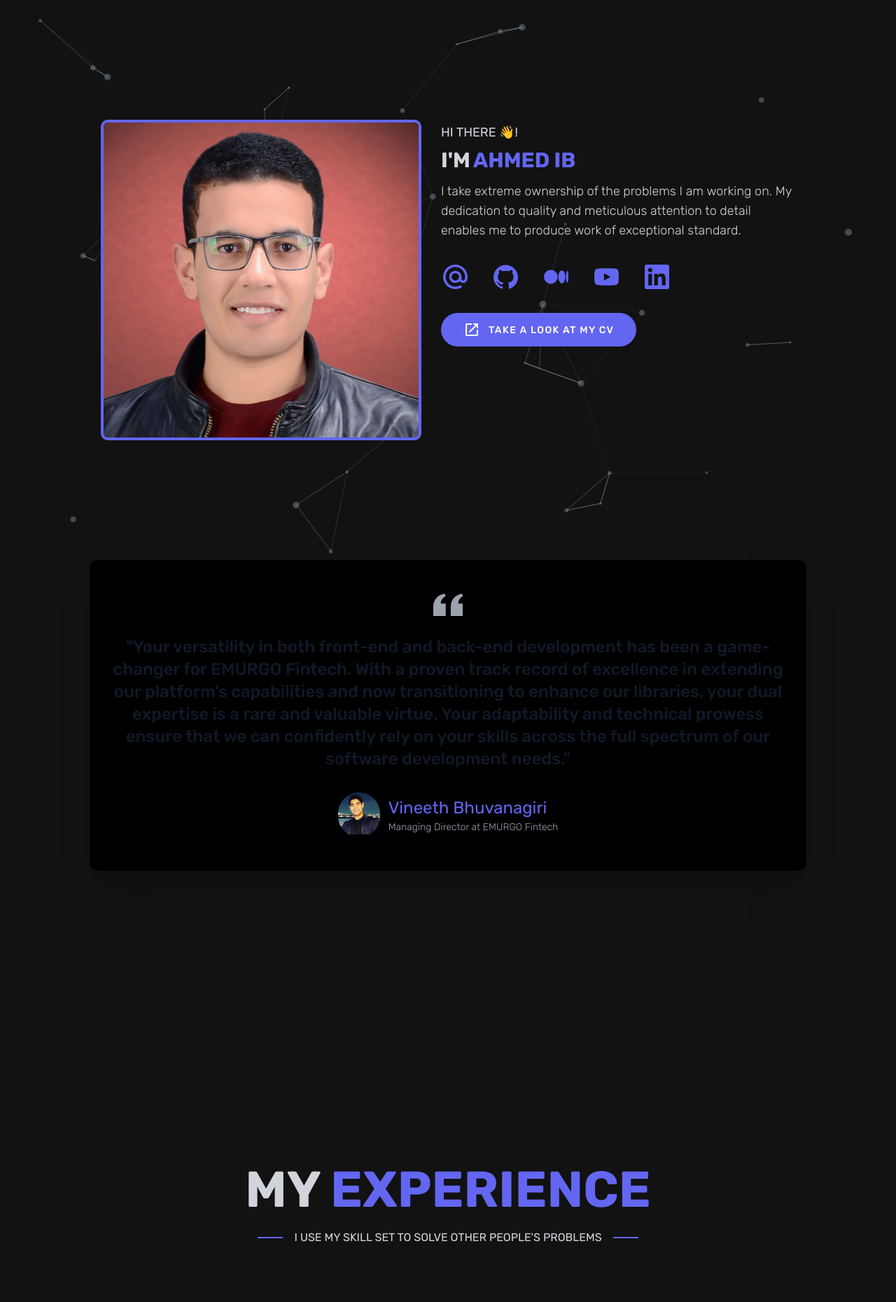
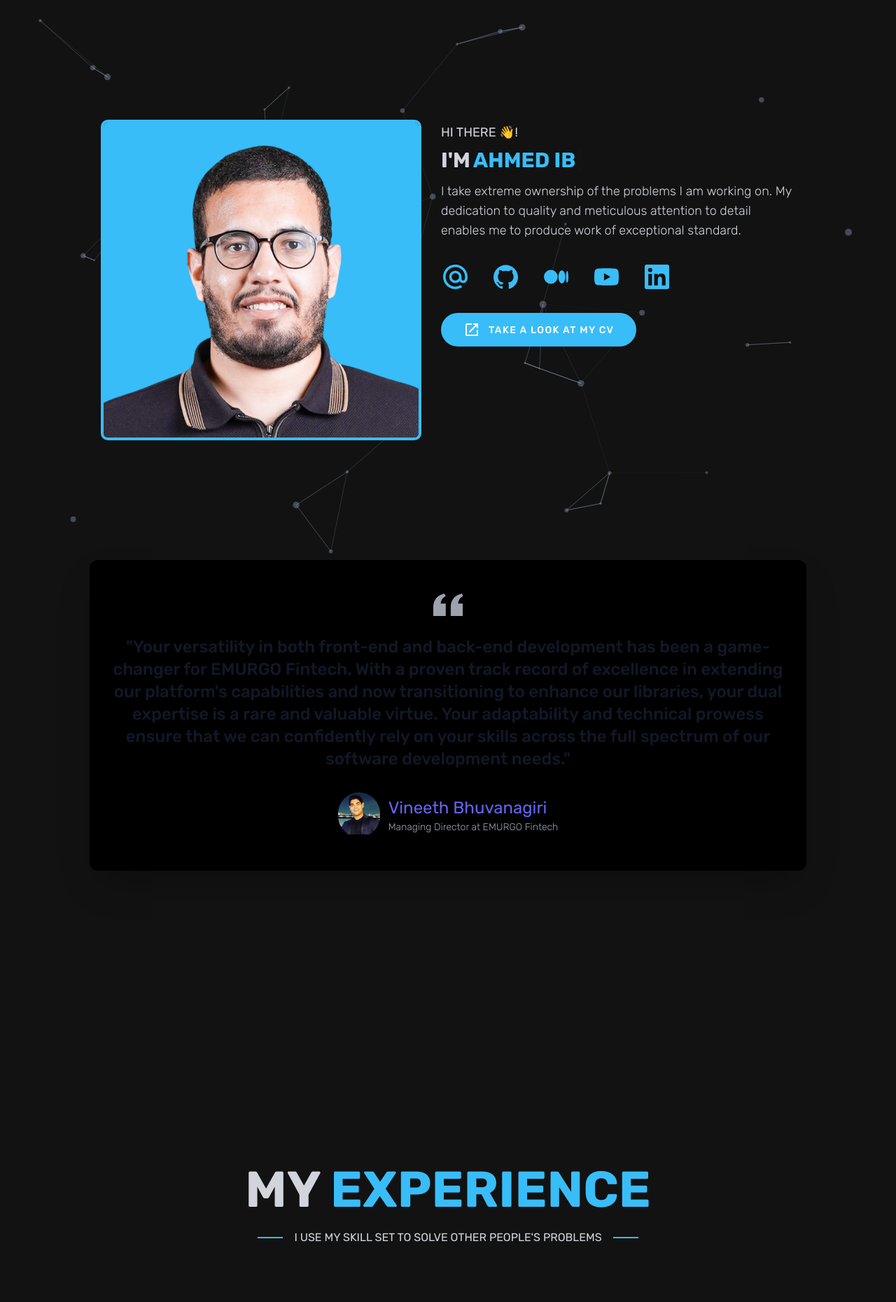
Before and after one commit to neuodev/portfolio, a Next.js app: page / in a window 1280 px wide. Shown: the top 1860 px of the page at 70% size. Built offline with nearby package versions, Linux system fonts and the light colour scheme.

Commit message:
feat: update brand colors

```diff
--- a/components/AboutMe.tsx
+++ b/components/AboutMe.tsx
@@ -15,7 +15,7 @@ const AboutMe = () => {
       <Element name="aboutme" className="relative z-10">
         <div className="max-w-screen-lg mx-auto min-h-700 p-5 flex items-center justify-center flex-col ">
           <div className="flex flex-col md:flex-row items-center md:items-start justify-center">
-            <div className="relative shrink-0 h-300 w-300 md:w-400 md:h-400 lg:h-450 lg:w-450 overflow-hidden rounded-md cursor-pointer ring-4 ring-indigo-500">
+            <div className="relative shrink-0 h-300 w-300 md:w-400 md:h-400 lg:h-450 lg:w-450 overflow-hidden rounded-md cursor-pointer ring-4 ring-sky-400">
               <MuiButton
                 sx={{
                   minWidth: "unset",
@@ -47,7 +47,7 @@ const AboutMe = () => {
               </p>
               <h1 className="mt-2 mb-3 text-lg sm:text-2xl md:text-3xl font-bold uppercase flex items-center justify-start">
                 I&apos;m{" "}
-                <span className="text-indigo-500 ml-1 block">
+                <span className="text-sky-400 ml-1 block">
                   <Typewriter
                     onInit={(typewriter) => {
                       me.jobTitleParts.forEach((p) => {
--- a/components/Experience.tsx
+++ b/components/Experience.tsx
@@ -71,6 +71,7 @@ const Experience = () => {
                       href={ex.company.website}
                       target="_blank"
                       component={Link}
+                      className="text-sky-400"
                       sx={{
                         mb: "0.75rem",
                         textAlign: "left",
--- a/components/Project.tsx
+++ b/components/Project.tsx
@@ -37,9 +37,8 @@ const Project: React.FC<{ project: IProject }> = ({ project }) => {
           component={Link}
           href={project.repo}
           target="_blank"
-          sx={{
-            textDecoration: "none",
-          }}
+          sx={{ textDecoration: "none" }}
+          className="text-sky-400"
         >
           {project.name} — {project.slot}
         </Typography>
@@ -72,9 +71,9 @@ const Project: React.FC<{ project: IProject }> = ({ project }) => {
                     <a href={website} target="_blank" rel="noreferrer">
                       <Logo
                         id={techId}
-                        className="fill-indigo-500 transition-colors duration-200 mb-4"
+                        className="fill-sky-400 transition-colors duration-200 mb-4"
                       />
-                      <Typography className="text-indigo-500 mb-2" variant="h5">
+                      <Typography className="text-sky-400 mb-2" variant="h5">
                         {name}
                         <LaunchIcon className="ml-1 inline-block" />
                       </Typography>
--- a/components/Projects.tsx
+++ b/components/Projects.tsx
@@ -17,7 +17,7 @@ const Projects: React.FC<{}> = () => {
           <>
             want to see more? checkout my{" "}
             <a
-              className="text-indigo-500 hover:underline"
+              className="text-sky-400 hover:underline"
               href={me.github}
               target="_blank"
               rel="noreferrer"
--- a/components/Skills.tsx
+++ b/components/Skills.tsx
@@ -32,7 +32,7 @@ const Skills = () => {
               title={
                 <div className="p-1">
                   <a href={tech.website} target="_blank" rel="noreferrer">
-                    <Typography className="text-indigo-500 mb-2" variant="h5">
+                    <Typography className="text-sky-400 mb-2" variant="h5">
                       {tech.name}
                       <LaunchIcon className="ml-1 inline-block" />
                     </Typography>
@@ -45,7 +45,7 @@ const Skills = () => {
             >
               <Button
                 variant="outlined"
-                className="group border-transparent group-hover:border-indigo-500 transition-colors duration-200"
+                className="group border-transparent hover:!border-sky-400 transition-colors duration-200"
                 sx={{
                   width: "5rem",
                   height: "5rem",
@@ -55,7 +55,7 @@ const Skills = () => {
               >
                 <Logo
                   id={tech.techId}
-                  className="group-hover:fill-indigo-500 transition-colors duration-200 w-full h-full"
+                  className="group-hover:fill-sky-400 transition-colors duration-200 w-full h-full"
                 />
               </Button>
             </Tooltip>
--- a/components/SocialLinks.tsx
+++ b/components/SocialLinks.tsx
@@ -10,12 +10,12 @@ const SocialLinks: React.FC<{ asCols: boolean }> = ({ asCols }) => {
     <div
       className={classnames(
         "flex items-center justify-start",
-        asCols ? "flex-col gap-3" : "flex-row"
+        asCols ? "flex-col gap-3" : "flex-row",
       )}
     >
       {me.social.map((s) => {
         const icon = (
-          <SocialIcon id={s.id} width="35px" className="fill-indigo-500" />
+          <SocialIcon id={s.id} width="35px" className="fill-sky-400" />
         );
         return (
           <Tooltip
@@ -28,7 +28,7 @@ const SocialLinks: React.FC<{ asCols: boolean }> = ({ asCols }) => {
           >
             <Button
               onClick={() => window.open(s.url)}
-              className="group border-transparent group-hover:border-indigo-500 transition-colors duration-200 relative overflow-hidden bg-slide"
+              className="group border-transparent group-hover:border-sky-400 transition-colors duration-200 relative overflow-hidden bg-slide"
               sx={{
                 borderRadius: asCols ? "8px" : "50%",
                 aspectRatio: asCols ? "unset" : "1/1",
@@ -42,6 +42,7 @@ const SocialLinks: React.FC<{ asCols: boolean }> = ({ asCols }) => {
                   width="100%"
                   textAlign="left"
                   textTransform="lowercase"
+                  className="text-sky-400"
                 >
                   {s.urlAsText}
                 </Typography>
--- a/components/Testimonials.tsx
+++ b/components/Testimonials.tsx
@@ -36,6 +36,7 @@ const Testimonials: React.FC = () => {
                 href={me.testimonials.main.owner.linkedin}
                 target="_blank"
                 component={Link}
+                className="text-sky-400"
                 sx={{
                   textAlign: "left",
                   fontSize: "1rem",
--- a/components/common/Button.tsx
+++ b/components/common/Button.tsx
@@ -27,9 +27,9 @@ const Button: NextPage<{
       }}
       className={`px-8 h-12 ${
         variant === "secondary"
-          ? "border border-indigo-500 text-indigo-500 hover:bg-indigo-500 hover:text-white"
-          : ` ${!disabled && "bg-indigo-500"} text-white hover:bg-indigo-600`
-      } uppercase rounded-3xl hover:ring-2 hover:ring-indigo-400 font-medium relative overflow-hidden bg-slide flex items-center justify-center tracking-widest ${
+          ? "border border-sky-400 text-sky-400 hover:bg-sky-400 hover:text-white"
+          : ` ${!disabled && "bg-sky-400"} text-white hover:bg-sky-500`
+      } uppercase rounded-3xl hover:ring-2 hover:ring-sky-400 font-medium relative overflow-hidden bg-slide flex items-center justify-center tracking-widest ${
         disabled &&
         "bg-gray-900 cursor-not-allowed hover:bg-gray-900 hover:ring-gray-400"
       } ${variant} ${className || ""}`}
--- a/components/common/SectionTitle.tsx
+++ b/components/common/SectionTitle.tsx
@@ -8,14 +8,14 @@ const SectionTitle: React.FC<{
   return (
     <div className="w-ful flex items-center justify-center flex-col py-16 px-5 text-gray-300">
       <h1 className="text-4xl lg:text-7xl uppercase font-bold">
-        {prefix} <span className="text-indigo-500">{focus}</span>
+        {prefix} <span className="text-sky-400">{focus}</span>
       </h1>
       <p className="mt-5 flex items-center justify-center">
-        <span className="w-9 h-0.5 bg-indigo-500 inline-block" />
+        <span className="w-9 h-0.5 bg-sky-400 inline-block" />
         <span className="mx-1 lg:mx-4 inline-block uppercase text-xs lg:text-base text-center">
           {subtitle}
         </span>
-        <span className="w-9 h-0.5 bg-indigo-500 inline-block" />
+        <span className="w-9 h-0.5 bg-sky-400 inline-block" />
       </p>
     </div>
   );
--- a/json/me.json
+++ b/json/me.json
@@ -1,6 +1,6 @@
 {
   "name": "Ahmed Ibrahim",
-  "photo": "/images/me-opt.png",
+  "photo": "/images/me-3.png",
   "resume": "/Ahmed Ibrahim - Full Stack Developer.pdf",
   "jobTitle": "Full Stack Developer",
   "jobTitleParts": ["A Full Stack Developer", "Ahmed Ibrahim"],
```
Also changed, not shown: public/images/me-3.png (added).
